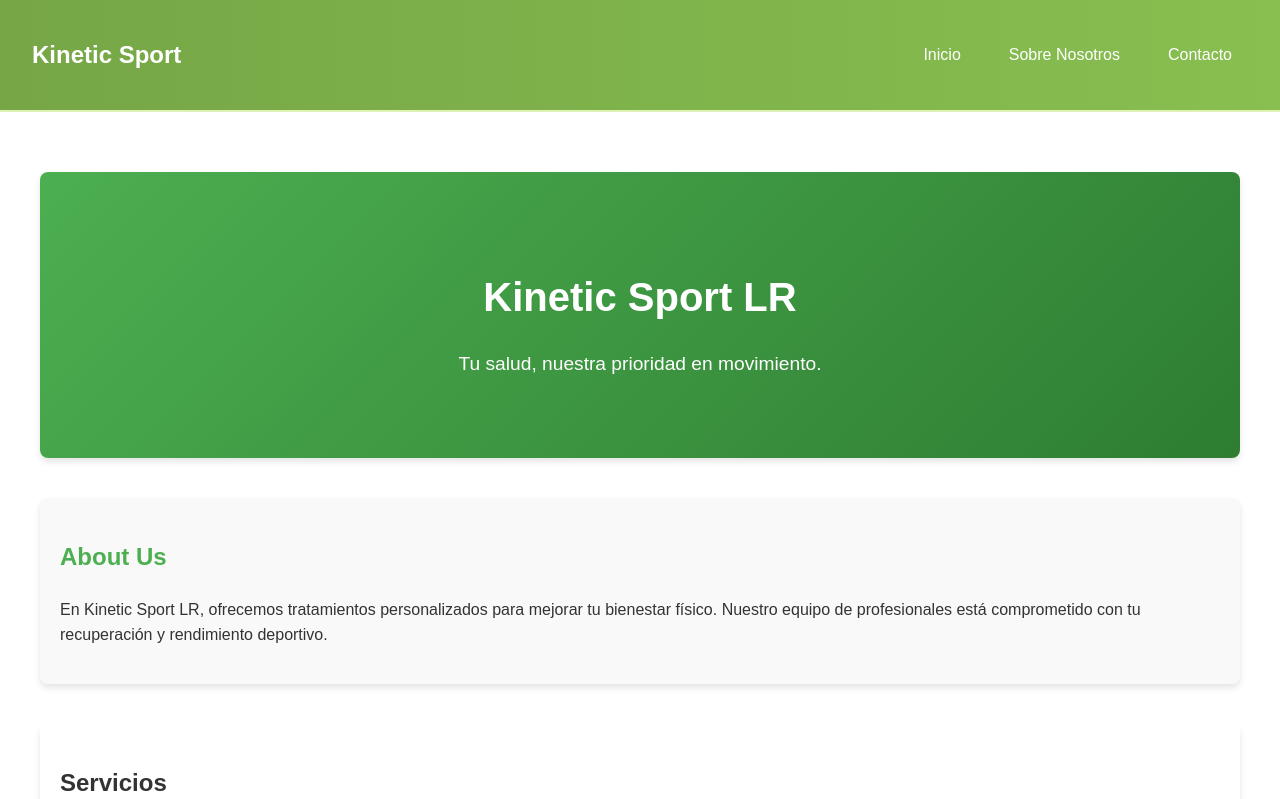
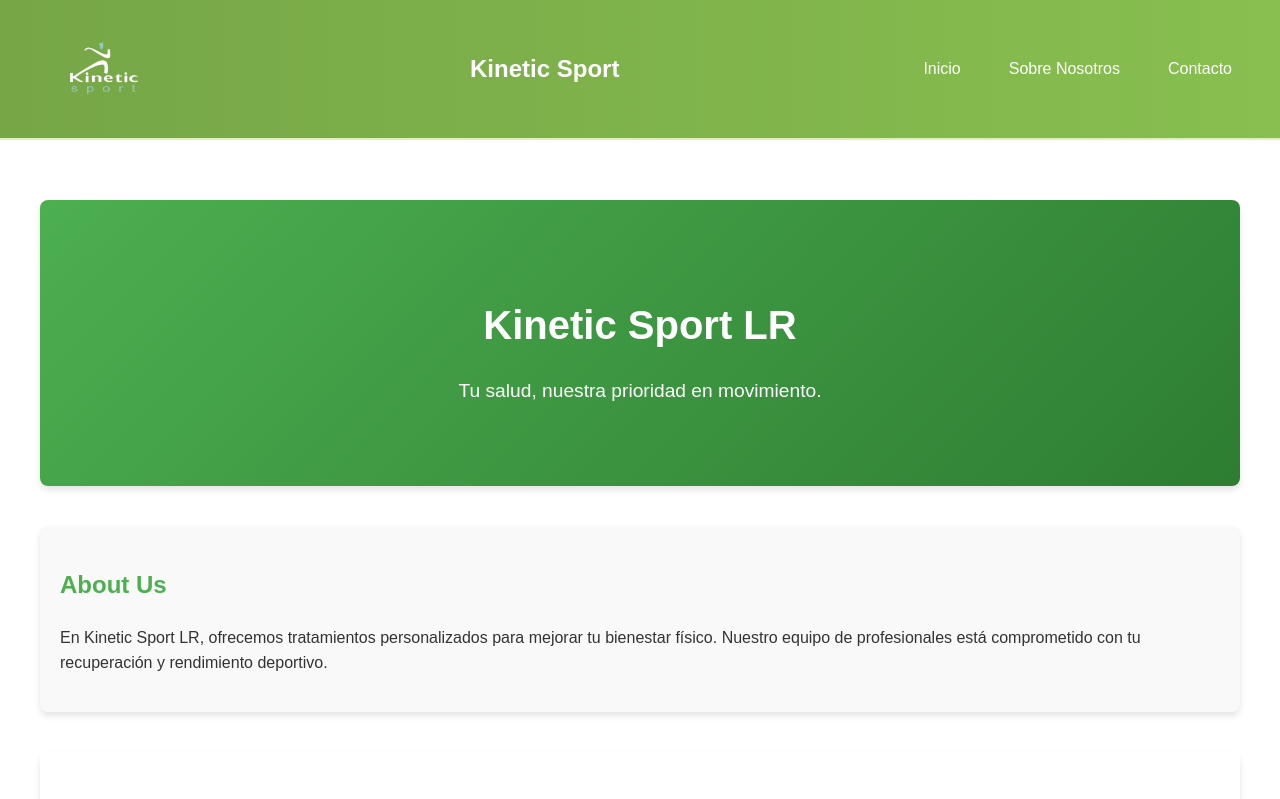
Before and after one commit to chavow5/kinetic-sport-lr, a React (Vite) app in the folder kinetic-sport-lr/: page / in a window 1280 px wide. Shown: the top 799 px of the page. Built offline with nearby package versions, Linux system fonts and the light colour scheme.

Commit message:
Actualizar logo en el componente Header

```diff
--- a/kinetic-sport-lr/src/components/Header.jsx
+++ b/kinetic-sport-lr/src/components/Header.jsx
@@ -3,7 +3,7 @@ import { Link } from 'react-router-dom';
 
 const Header = () => (
   <header>
-    {/* <img src="./img/ViaPass_logo_horizontal.png" alt="logo" className="logo-ViaPass" style={{ width: "150px", height: "auto" }} /> */}
+    <img src="/image/Logo-kinetic.png" alt="logo" className="logo-kinetic" style={{ width: "150px", height: "auto" }} />
     <h2>Kinetic Sport</h2>
     {/* <h3>Sistema de peaje manual</h3> */}
     <nav className='header-nav'>
```
Also changed, not shown: kinetic-sport-lr/public/image/Logo-kinetic.png (added), kinetic-sport-lr/public/image/Logo_Logo Kinetic Nuevo 2.png (added).
